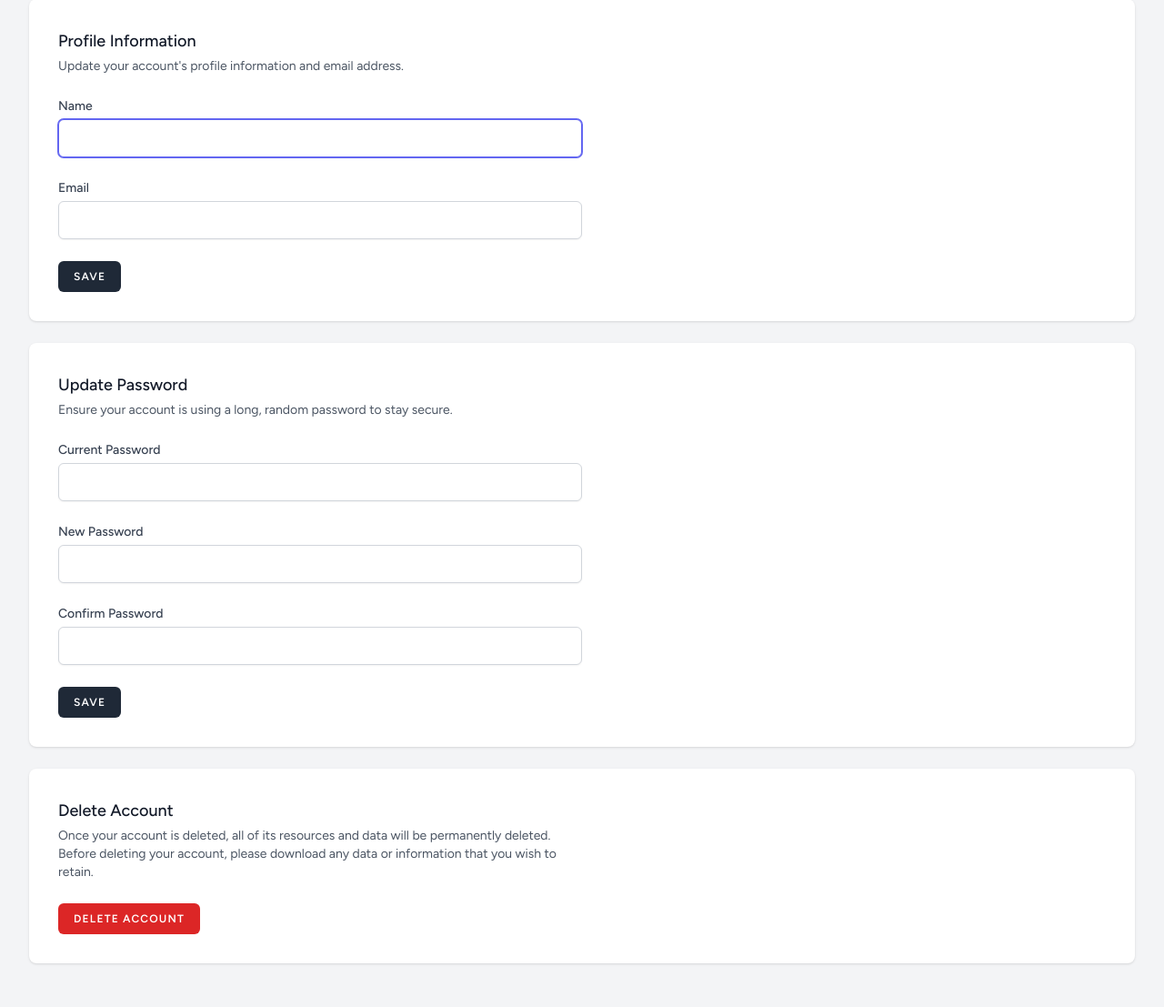
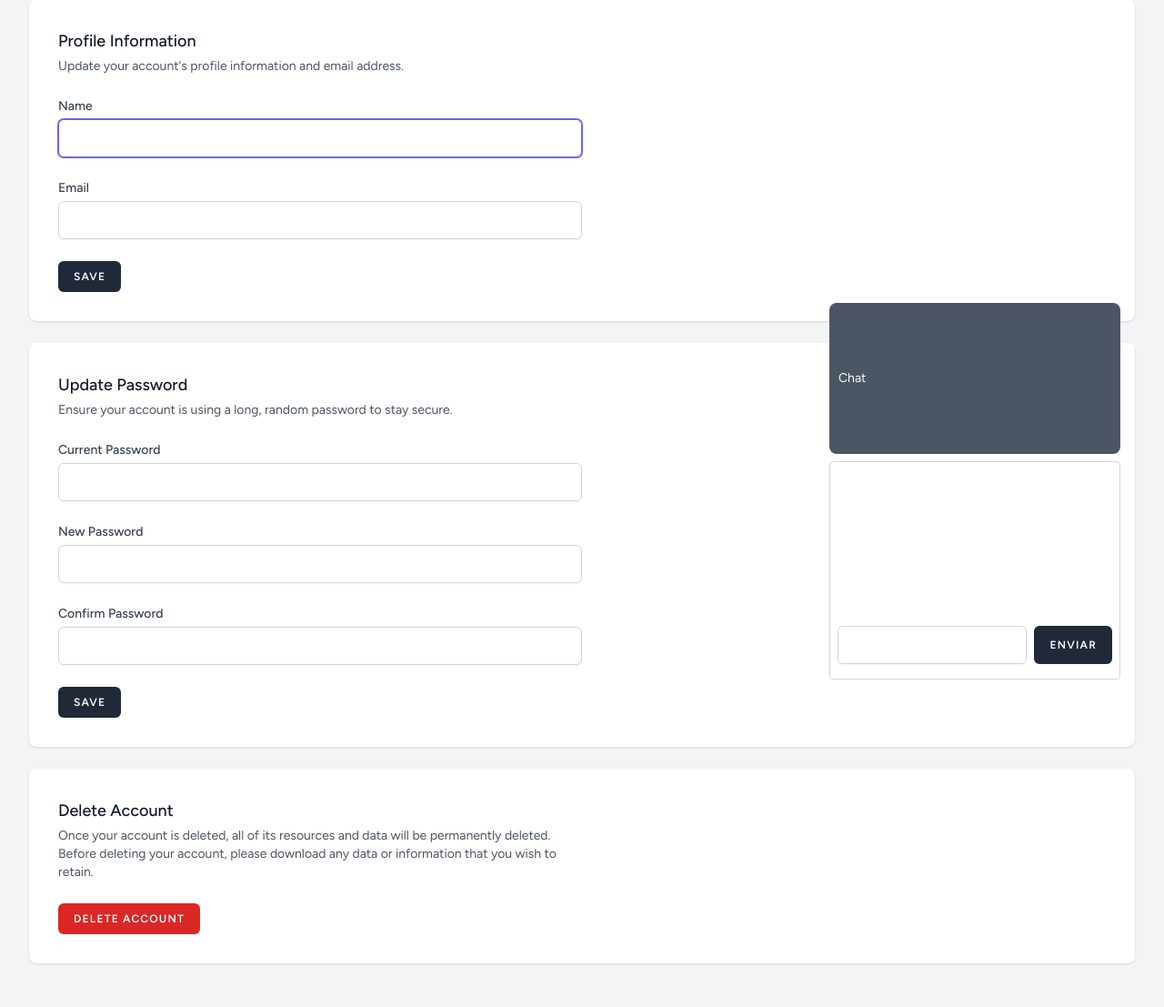
Before and after one commit to andreshernanz/chat-app, a Laravel app: page /profile in a window 1280 px wide. Shown: the part 187-1294 px from the top of the page at 91% size. Run offline with Laravel 12, Linux system fonts and the light colour scheme; a user stored in the database is signed in; data comes from the database, SQL or seed files in the repository; style sheets or scripts are compiled from the project's sources; some libraries are stand-ins or nearby versions.

Commit message:
feat: agregue el componente de chatbox e implemente mensajería en tiempo real con transmisión

```diff
--- a/composer.json
+++ b/composer.json
@@ -10,6 +10,7 @@
     "license": "MIT",
     "require": {
         "php": "^8.2",
+        "blade-ui-kit/blade-heroicons": "^2.6",
         "laravel/framework": "^12.0",
         "laravel/prompts": "^0.3.5",
         "laravel/reverb": "^1.0",
--- a/resources/js/echo.js
+++ b/resources/js/echo.js
@@ -18,4 +18,5 @@ window.Echo = new Echo({
 window.Echo.channel('messages')
     .listen('MessageSent', (e) => {
         console.log(e);
+
     });
--- a/resources/views/layouts/app.blade.php
+++ b/resources/views/layouts/app.blade.php
@@ -32,5 +32,6 @@
                 {{ $slot }}
             </main>
         </div>
+    <livewire:chatbox />
     </body>
 </html>
--- /dev/null
+++ b/resources/views/livewire/chatbox.blade.php
@@ -0,0 +1,62 @@
+<?php
+
+use App\Events\MessageSent;
+use Livewire\Attributes\On;
+use Livewire\Volt\Component;
+
+new class extends Component {
+
+    public array $messages = [];
+    public string $message = '';
+
+
+    public function addMessage()
+    {
+        MessageSent::dispatch(auth()->user()->name, $this->message);
+        $this->reset('message');
+    }
+
+    #[On('echo:private-messages,MessageSent')] // Escucha el evento MessageSent en el canal privado
+
+    public function onMessageSent($event)
+    {
+       //dd($event);
+       $this->messages[] = $event;
+    }
+}
+?>
+
+<div x-data="{ open: true }">
+    <!-- Contenedor principal del chat -->
+    <div :class="{'-translate-y-0': open, 'translate-y-full': !open}"
+         class="fixed transition-all duration-300 transform bottom-10 right-12 h-60 w-80">
+        <div class="mb-2">
+            <!-- Botón para abrir/cerrar el chat -->
+            <button @click="open = !open" type="button" :class="{ 'text-gray-600 hover:bg-transparent': open }"
+                    class="w-full text-start flex items-center gap-x-3.5 py-2 px-2.5 text-sm text-white rounded-lg hover:bg-gray-400 bg-gray-600">
+                Chat
+            <x-heroicon-o-chevron-up x-show="!open" x-cloak class="ms-auto block size-4"/>
+                <x-heroicon-o-chevron-down x-show="open" x-cloak class="ms-auto block size-4"/>
+            </button>
+        </div>
+        <div class="w-full h-full bg-white border border-gray-300 rounded overflow-auto flex flex-col px-2 py-4">
+            <div x-ref="chatBox" class="flex-1 p-4 text-sm flex flex-col gap-y-1">
+                <!-- Mostrar mensajes del chat -->
+                @foreach($messages as $message)
+                    <div><span class="text-gray-600">{{ $message['name'] }}:</span> <span
+                            class="text-black">{{ $message['message'] }}</span></div>
+                @endforeach
+            </div>
+            <div>
+                <!-- Formulario para enviar un mensaje -->
+                <form wire:submit.prevent="addMessage" class="flex gap-2">
+                    <x-text-input wire:model="message" x-ref="messageInput" name="message" id="message"
+                                  class="block w-full"/>
+                    <x-primary-button>
+                        Enviar
+                    </x-primary-button>
+                </form>
+            </div>
+        </div>
+    </div>
+</div>
--- a/routes/channels.php
+++ b/routes/channels.php
@@ -2,6 +2,11 @@
 
 use Illuminate\Support\Facades\Broadcast;
 
-Broadcast::channel('App.Models.User.{id}', function ($user, $id) {
+/*Broadcast::channel('App.Models.User.{id}', function ($user, $id) {
     return (int) $user->id === (int) $id;
+});*/
+
+
+Broadcast::channel('messages', function ($user) {
+    return true;
 });
```
Also changed, not shown: app/Events/MessageSent.php (+6 -8 lines), 1 other file.
